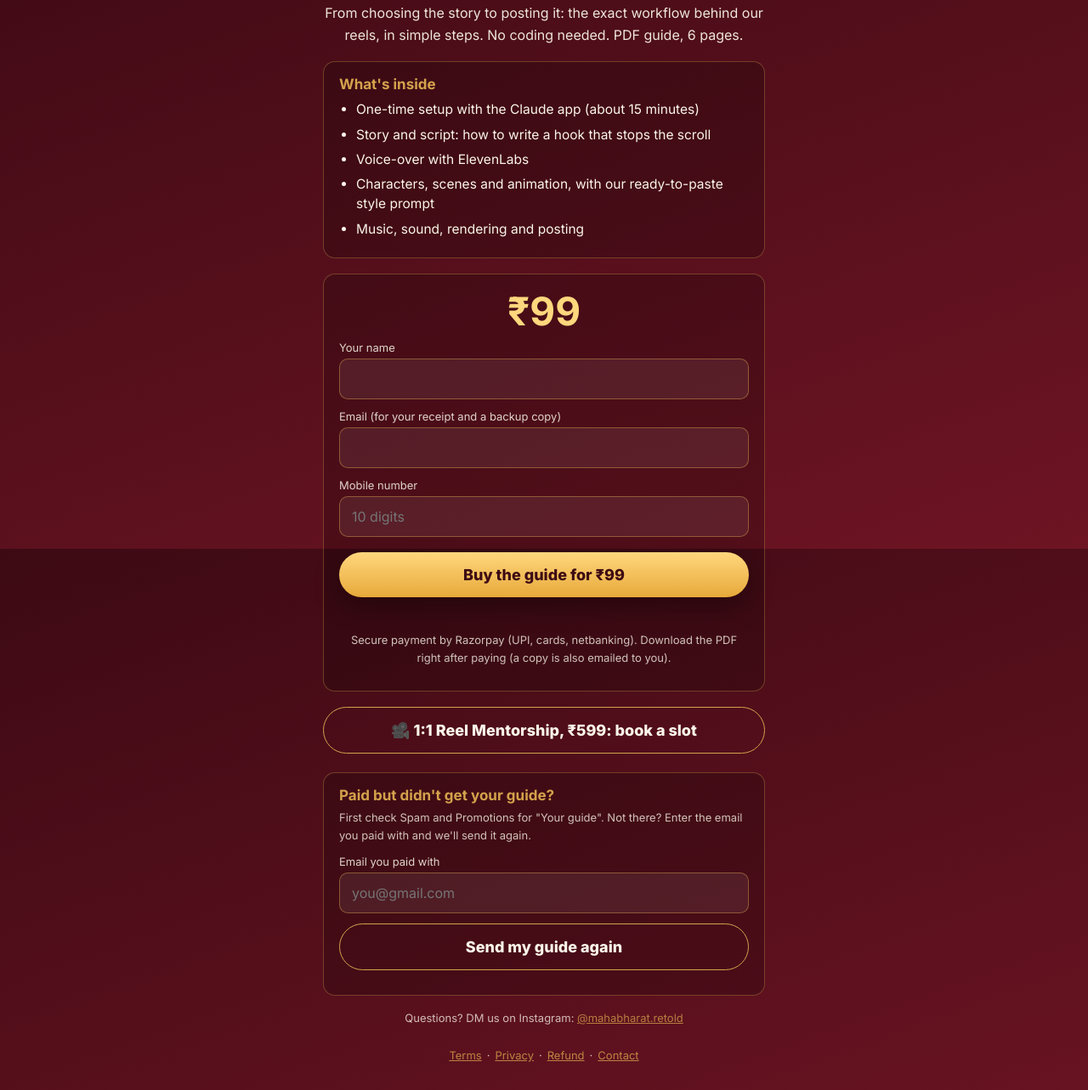
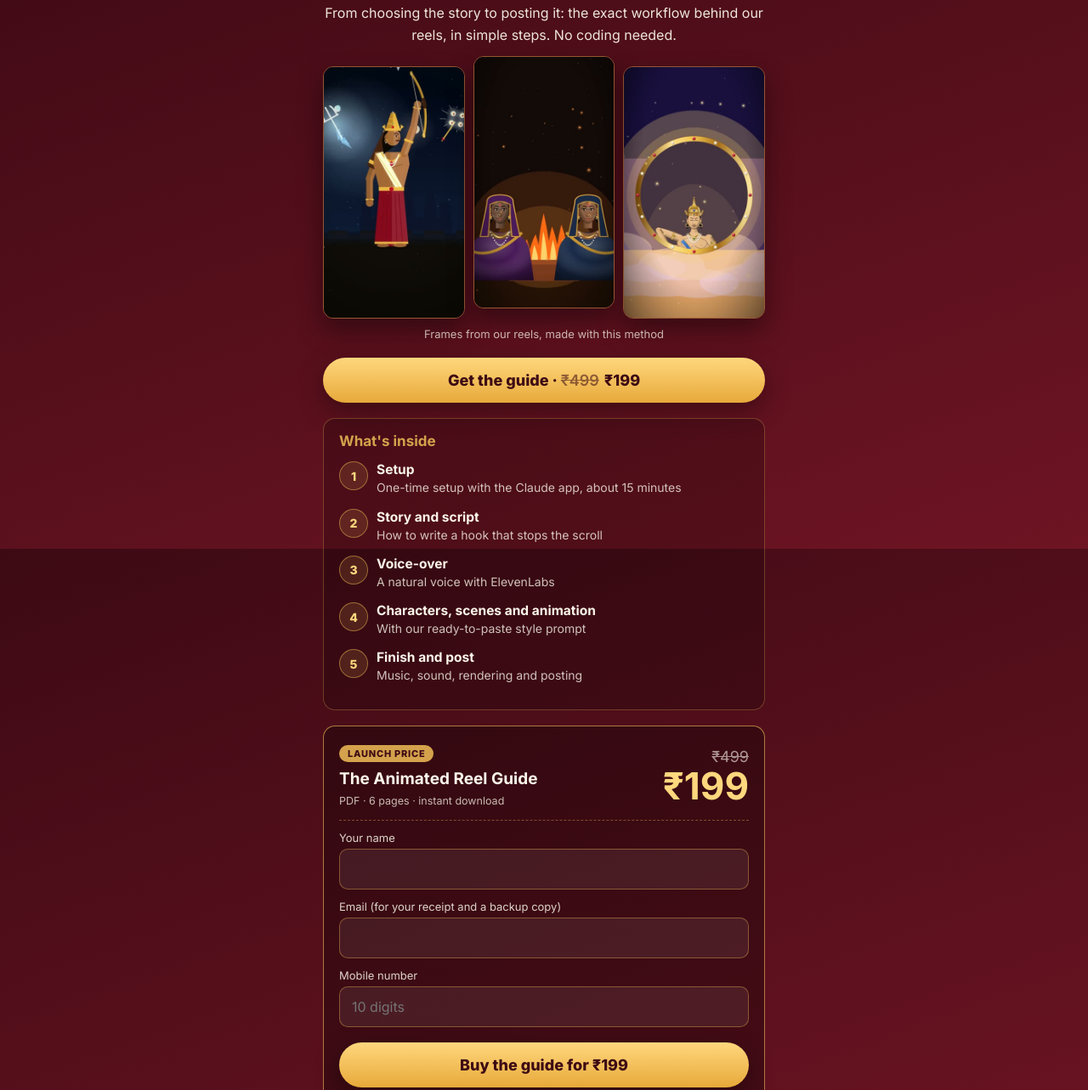
Before and after one commit to SahilScripts/reel-guide, a plain HTML site: page index.html in a window 1280 px wide. Shown: the part 154-1437 px from the top of the page at 85% size. Drawn offline with nearby package versions, Linux system fonts and the light colour scheme; no server answers.

Commit message:
Guides at ₹199 (₹499 crossed) and a refreshed Mahabharat Retold page
The Mahabharat Retold guide, the Wiser Reels Method and the Your Call Method
now show ₹499 crossed and ₹199 (the backend charges ₹199). The guide page
drops its ended countdown and gains reel frames, numbered steps, a price
ticket and a trust line; the Wiser page drops its ended Diwali offer.

Co-Authored-By: Claude Opus 5.5 <noreply@anthropic.com>

```diff
--- a/config.js
+++ b/config.js
@@ -3,6 +3,6 @@ window.SHOP = {
   api: "https://script.google.com/macros/s/AKfycbxexVa1pj86fZ2Vap0aIlWI5YzEevzydKiLoMdt0rnp1V9pOtvjX0HGpa62-h4Lxh8VMw/exec",
   offerEnd: "2026-11-09T23:59:59+05:30",
   guideOffer: 9,
-  guideFull: 99,
+  guideFull: 199,
   sessionPrice: 599,
 };
--- a/index.html
+++ b/index.html
@@ -4,7 +4,7 @@
 <meta charset="utf-8">
 <meta name="viewport" content="width=device-width,initial-scale=1">
 <title>Animated Reel Guide · @mahabharat.retold</title>
-<meta name="description" content="How to make animated mythology reels: the complete workflow behind @mahabharat.retold, as a PDF guide.">
+<meta name="description" content="How to make animated mythology reels: the complete workflow behind @mahabharat.retold, as a PDF guide. ₹199.">
 <link rel="preconnect" href="https://fonts.googleapis.com"><link href="https://fonts.googleapis.com/css2?family=Cormorant+Garamond:wght@600&family=Inter:wght@400;600;700;800&display=swap" rel="stylesheet">
 <link rel="stylesheet" href="style.css">
 </head>
@@ -12,34 +12,40 @@
 <main>
   <div class="tag">@mahabharat.retold</div>
   <h1>How to make animated mythology reels</h1>
-  <p class="lead">From choosing the story to posting it: the exact workflow behind our reels, in simple steps. No coding needed. PDF guide, 6 pages.</p>
+  <p class="lead">From choosing the story to posting it: the exact workflow behind our reels, in simple steps. No coding needed.</p>
+
+  <div class="reels">
+    <img src="mg1.jpg" alt="Arjun raising his bow under a night sky, from a @mahabharat.retold reel">
+    <img src="mg2.jpg" alt="Two queens beside a fire, from a @mahabharat.retold reel">
+    <img src="mg3.jpg" alt="A prince inside a golden ring of light, from a @mahabharat.retold reel">
+  </div>
+  <p class="reels-note">Frames from our reels, made with this method</p>
+  <a class="btn" href="#buy">Get the guide · <s>₹499</s> <span class="now-price">₹199</span></a>
 
   <div class="card">
     <h2>What's inside</h2>
-    <ul>
-      <li>One-time setup with the Claude app (about 15 minutes)</li>
-      <li>Story and script: how to write a hook that stops the scroll</li>
-      <li>Voice-over with ElevenLabs</li>
-      <li>Characters, scenes and animation, with our ready-to-paste style prompt</li>
-      <li>Music, sound, rendering and posting</li>
-    </ul>
+    <ol class="steps">
+      <li><b>Setup</b><span>One-time setup with the Claude app, about 15 minutes</span></li>
+      <li><b>Story and script</b><span>How to write a hook that stops the scroll</span></li>
+      <li><b>Voice-over</b><span>A natural voice with ElevenLabs</span></li>
+      <li><b>Characters, scenes and animation</b><span>With our ready-to-paste style prompt</span></li>
+      <li><b>Finish and post</b><span>Music, sound, rendering and posting</span></li>
+    </ol>
   </div>
 
-  <div class="card" id="buy">
-    <div class="price"><s id="full">₹99</s><b id="now">₹9</b></div>
-    <p class="offer" id="offerText">Launch price until 9 November, 11:59 PM IST. After that, ₹99.</p>
-    <div class="timer" id="timer">
-      <div><b id="d">0</b><span>days</span></div><div><b id="h">00</b><span>hours</span></div>
-      <div><b id="m">00</b><span>min</span></div><div><b id="s">00</b><span>sec</span></div>
+  <div class="card buy" id="buy">
+    <div class="buy-head">
+      <div><span class="badge">Launch price</span><h2>The Animated Reel Guide</h2><small>PDF · 6 pages · instant download</small></div>
+      <div class="price"><s>₹499</s><b class="now-price">₹199</b></div>
     </div>
     <form id="form" novalidate>
       <label for="name">Your name</label><input id="name" autocomplete="name" required>
       <label for="email">Email (for your receipt and a backup copy)</label><input id="email" type="email" autocomplete="email" required>
       <label for="phone">Mobile number</label><input id="phone" type="tel" inputmode="numeric" autocomplete="tel" placeholder="10 digits" required>
-      <button class="btn" id="pay" type="submit">Buy the guide for ₹9</button>
+      <button class="btn" id="pay" type="submit">Buy the guide for ₹199</button>
       <div class="err" id="err"></div>
-      <p class="note">Secure payment by Razorpay (UPI, cards, netbanking). Download the PDF right after paying (a copy is also emailed to you).</p>
     </form>
+    <div class="trust"><span>🔒 Secure payment by Razorpay</span><span>UPI, cards, netbanking</span><span>⚡ PDF right after paying</span><span>✉️ A copy by email</span></div>
   </div>
 
   <a class="btn alt" href="session.html">🎥 1:1 Reel Mentorship, ₹599: book a slot</a>
@@ -53,29 +59,14 @@
 <script>
 (function () {
   const S = window.SHOP, $ = (id) => document.getElementById(id);
-  let end = new Date(S.offerEnd).getTime(), skew = 0, price = S.guideOffer;
-  function render() {
-    const left = end - (Date.now() + skew);
-    if (left <= 0) {
-      price = S.guideFull;
-      $("full").classList.add("hidden"); $("timer").classList.add("hidden");
-      $("now").textContent = "₹" + S.guideFull; $("offerText").textContent = "";
-      $("pay").textContent = "Buy the guide for ₹" + S.guideFull;
-      return false;
-    }
-    const t = Math.floor(left / 1000);
-    $("d").textContent = Math.floor(t / 86400);
-    $("h").textContent = String(Math.floor(t / 3600) % 24).padStart(2, "0");
-    $("m").textContent = String(Math.floor(t / 60) % 60).padStart(2, "0");
-    $("s").textContent = String(t % 60).padStart(2, "0");
-    return true;
+  let price = S.guideFull;
+  // The price shown is the one the shop charges right now.
+  function show(rupees) {
+    price = rupees;
+    document.querySelectorAll(".now-price").forEach((el) => { el.textContent = "₹" + rupees; });
+    $("pay").textContent = "Buy the guide for ₹" + rupees;
   }
-  render();
-  const tick = setInterval(() => { if (!render()) clearInterval(tick); }, 1000);
-  fetch(S.api + "?action=config").then((r) => r.json()).then((c) => {
-    if (!c.offerEnd) return;
-    end = c.offerEnd; skew = c.now - Date.now(); render();
-  }).catch(() => {});
+  fetch(S.api + "?action=config").then((r) => r.json()).then((c) => { if (c.guidePrice) show(c.guidePrice); }).catch(() => {});
   $("form").addEventListener("submit", async (e) => {
     e.preventDefault();
     $("err").textContent = ""; $("pay").disabled = true; $("pay").textContent = "Opening secure payment…";
--- a/style.css
+++ b/style.css
@@ -43,3 +43,23 @@ button.btn:disabled{opacity:.55;cursor:default}
 .doc h2{color:var(--gold);font-size:18px;margin-top:22px}
 .doc p,.doc li{font-size:15px}
 .hidden{display:none}
+/* The guide page: reel frames, numbered steps, the price ticket and the trust line */
+.reels{display:grid;grid-template-columns:repeat(3,1fr);gap:10px;margin:24px 0 8px}
+.reels img{width:100%;aspect-ratio:9/16;object-fit:cover;border-radius:12px;border:1px solid rgba(212,162,76,.5);box-shadow:0 14px 30px rgba(0,0,0,.4)}
+.reels img:nth-child(2){transform:translateY(-12px)}
+.reels-note{text-align:center;font-size:13px;opacity:.72;margin:6px 0 0}
+.btn s{opacity:.55;font-weight:600;margin-right:2px}
+.steps{list-style:none;counter-reset:step;padding:0;margin:4px 0 0}
+.steps li{counter-increment:step;display:grid;grid-template-columns:32px 1fr;column-gap:12px;margin:14px 0}
+.steps li::before{content:counter(step);grid-row:span 2;width:32px;height:32px;border-radius:50%;display:grid;place-items:center;background:rgba(212,162,76,.16);border:1px solid rgba(212,162,76,.6);color:var(--goldl);font-weight:800;font-size:14px}
+.steps b{font-size:15.5px;line-height:1.35}
+.steps span{font-size:14px;opacity:.78;line-height:1.45}
+.card.buy{border-color:rgba(212,162,76,.75);background:rgba(0,0,0,.3);padding:20px 18px}
+.buy-head{display:flex;justify-content:space-between;align-items:center;gap:12px;padding-bottom:14px;margin-bottom:4px;border-bottom:1px dashed rgba(212,162,76,.45)}
+.buy-head h2{margin:8px 0 3px;color:var(--cream);font-size:19px}
+.buy-head small{font-size:12.5px;opacity:.75}
+.badge{display:inline-block;background:var(--gold);color:var(--deep);font-size:11px;font-weight:800;letter-spacing:.07em;text-transform:uppercase;padding:3px 10px;border-radius:20px}
+.buy-head .price{flex-direction:column;align-items:flex-end;gap:2px;margin:0}
+.buy-head .price s{font-size:18px}
+.buy-head .price b{font-size:44px}
+.trust{display:grid;grid-template-columns:1fr 1fr;gap:6px 10px;margin-top:14px;font-size:12.5px;opacity:.8;text-align:center}
```
Also changed, not shown: refund.html (+1 -1 lines), terms.html (+1 -1 lines), wiser/index.html (+6 -37 lines), yourcall/index.html (+7 -5 lines), mg1.jpg (added), mg2.jpg (added), mg3.jpg (added).
